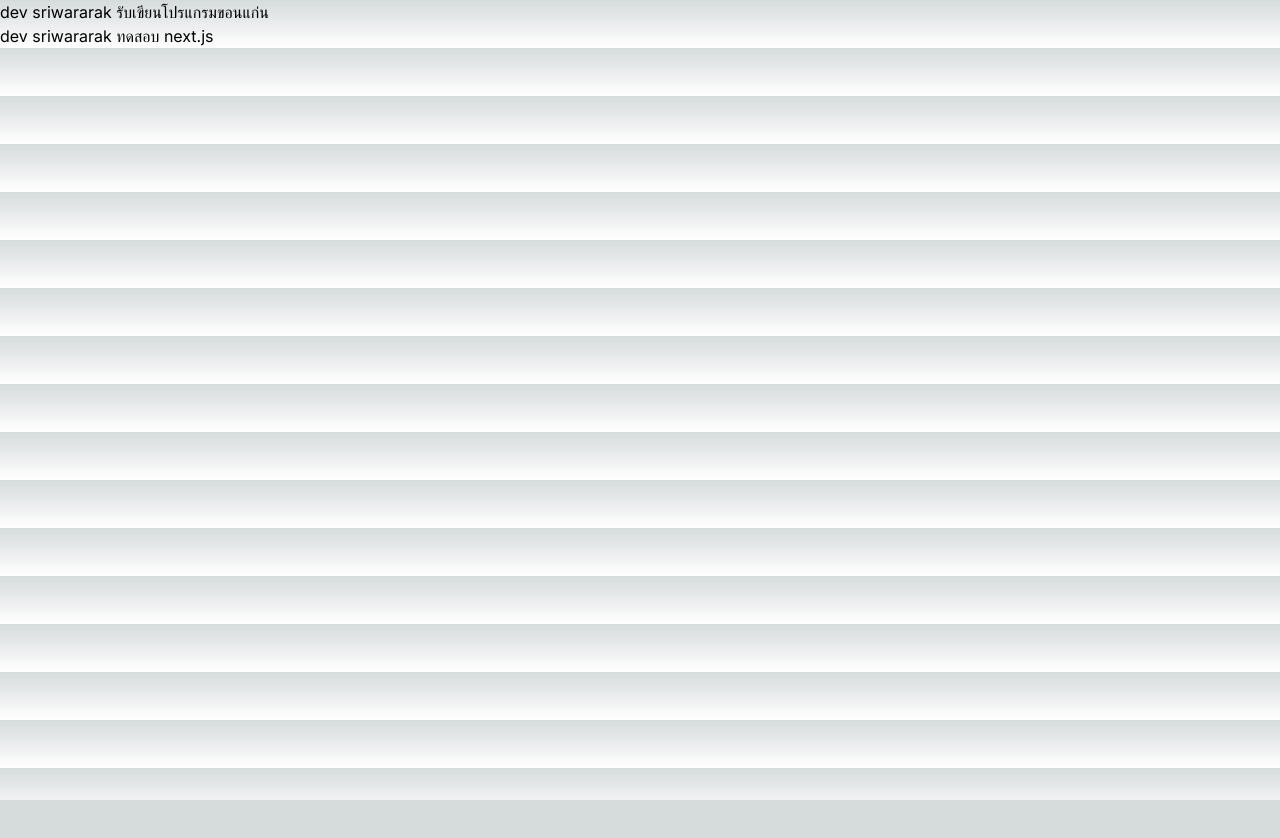
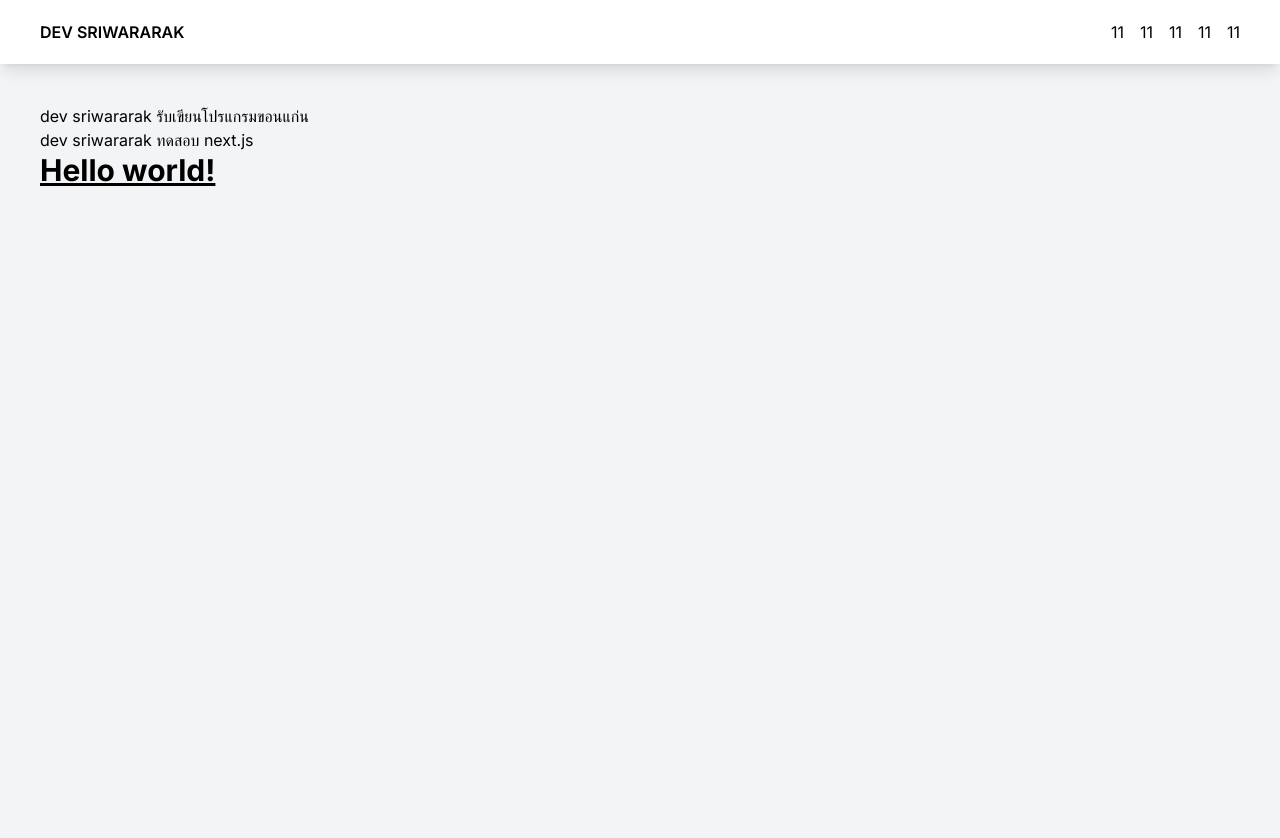
Before and after one commit to devsriwararak/website, a Next.js app: page / in a window 1280 px wide. Shown: the top 838 px of the page. Before the commit the page ends 800 px from the top, so only its background shows below. Built offline with nearby package versions, Linux system fonts and the light colour scheme.

Commit message:
Add files via upload

```diff
--- /dev/null
+++ b/app/components/Header.js
@@ -0,0 +1,21 @@
+import React from 'react'
+
+const Header = () => {
+  return (
+    <div className='bg-white shadow-lg px-10 py-5 sticky top-0 '>
+       <div className='flex justify-between'>
+       <p className='font-semibold'>DEV SRIWARARAK</p>
+       <ul className='flex flex-row gap-4'>
+        <li>11</li>
+        <li>11</li>
+        <li>11</li>
+        <li>11</li>
+        <li>11</li>
+       </ul>
+
+       </div>
+    </div>
+  )
+}
+
+export default Header
--- a/app/globals.css
+++ b/app/globals.css
@@ -1,27 +1,3 @@
 @tailwind base;
 @tailwind components;
 @tailwind utilities;
-
-:root {
-  --foreground-rgb: 0, 0, 0;
-  --background-start-rgb: 214, 219, 220;
-  --background-end-rgb: 255, 255, 255;
-}
-
-@media (prefers-color-scheme: dark) {
-  :root {
-    --foreground-rgb: 255, 255, 255;
-    --background-start-rgb: 0, 0, 0;
-    --background-end-rgb: 0, 0, 0;
-  }
-}
-
-body {
-  color: rgb(var(--foreground-rgb));
-  background: linear-gradient(
-      to bottom,
-      transparent,
-      rgb(var(--background-end-rgb))
-    )
-    rgb(var(--background-start-rgb));
-}
--- a/app/layout.js
+++ b/app/layout.js
@@ -1,5 +1,6 @@
 import { Inter } from 'next/font/google'
 import './globals.css'
+import Header from './components/Header'
 
 const inter = Inter({ subsets: ['latin'] })
 
@@ -11,7 +12,12 @@ export const metadata = {
 export default function RootLayout({ children }) {
   return (
     <html lang="en">
-      <body className={inter.className}>{children}</body>
+      <body className={inter.className}>
+        <Header/>
+      <div className='bg-gray-100 h-screen px-10 pt-10 '>
+      {children}
+      </div>
+        </body>
     </html>
   )
 }
--- a/app/page.js
+++ b/app/page.js
@@ -1,10 +1,14 @@
-import Image from "next/image";
 
 export default function Home() {
   return (
     <div>
       <h1>dev sriwararak รับเขียนโปรแกรมขอนแก่น</h1>
       <p>dev sriwararak ทดสอบ next.js </p>
+
+      <h1 className="text-3xl font-bold underline">
+      Hello world!
+    </h1>
+
     </div>
   );
 }
```
Also changed, not shown: package.json (+6 -6 lines), 1 other file (tests, documents, lock files or other folders).
